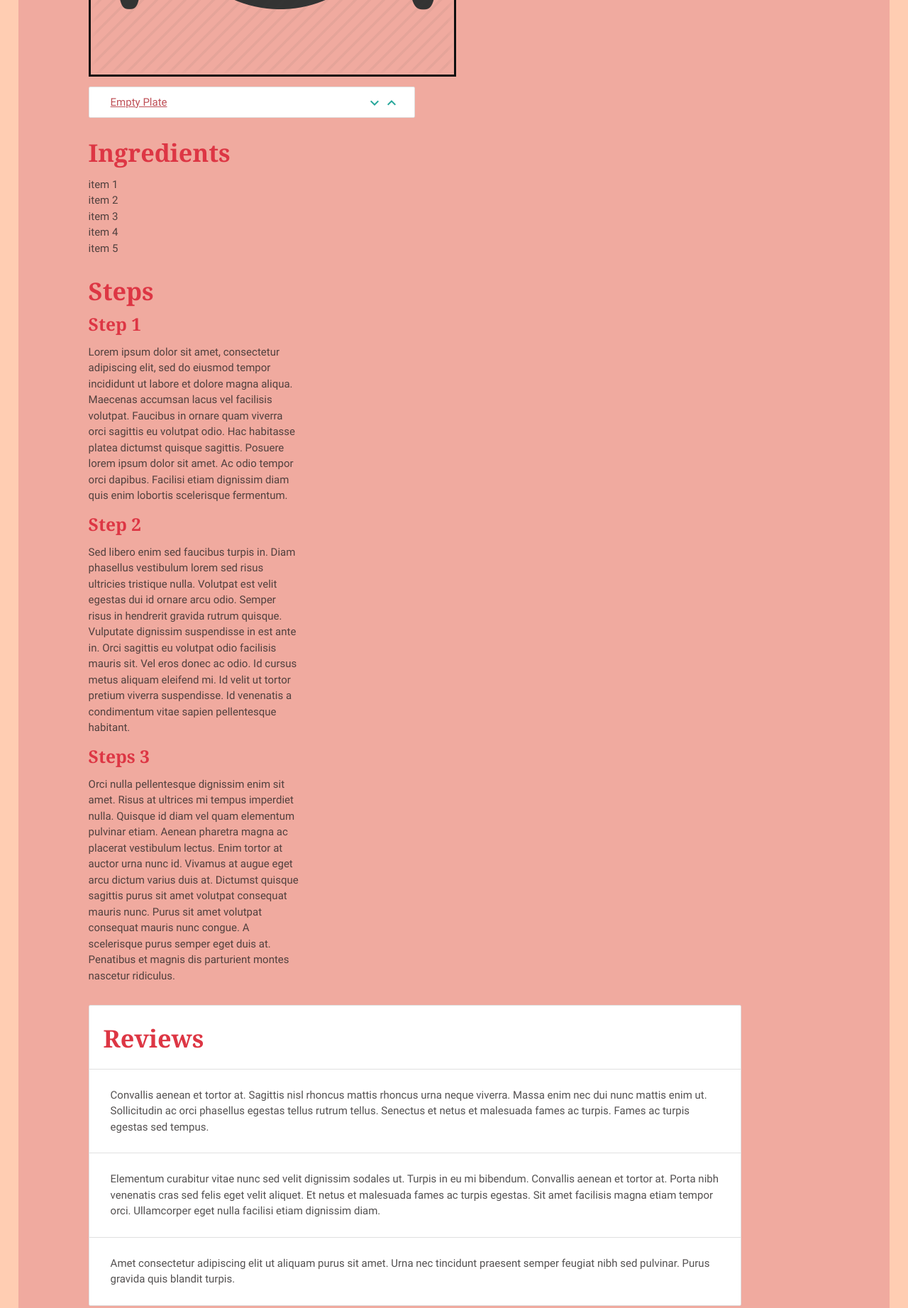
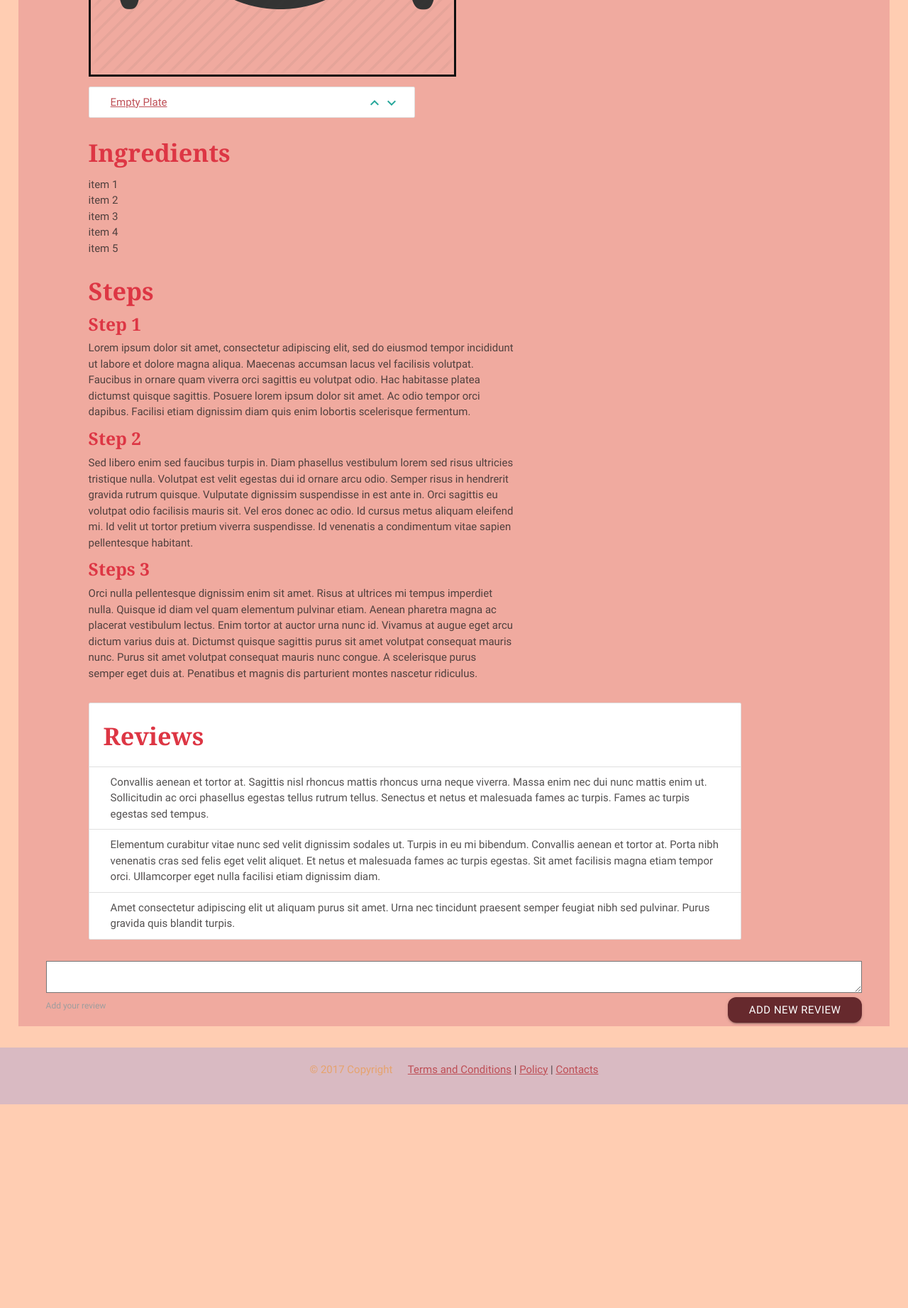
Before and after one commit to dayoaj/More-Recipes, a plain HTML site: page template/recipe details.html in a window 1280 px wide. Shown: the part 640-2483 px from the top of the page at 71% size. After the commit the page ends 2196 px from the top, so only its background shows below. Drawn offline with nearby package versions, Linux system fonts and the light colour scheme.

Commit message:
Fix fomat of 'recipe details' page

```diff
--- a/template/css/details.css
+++ b/template/css/details.css
@@ -1,3 +1,7 @@
+p {
+    padding: 0;
+    margin: 0;
+}
 .main-page {
     background-color: rgba(192, 59, 97, 0.24);
     padding: 1.2em 2.6em;
@@ -18,7 +22,7 @@
 .group-format {
     margin: 0 0 2em 4em;
     padding: 0;
-    max-width: 20em;
+    max-width: 40em;
 }
 
 .review-wrap {
@@ -27,3 +31,11 @@
     max-width: 80%;
     line-height: 1.4em;
 }
+
+.main-page h3 {
+    text-align: center;
+}
+
+textarea {
+    background-color: #fff;
+}
--- a/template/recipe details.html
+++ b/template/recipe details.html
@@ -43,9 +43,8 @@
             <div class="img-caption">
                 <ul class="collection with-header">
                     <li class="collection-item">
-                        <div><a href="">Empty Plate</a><a href="#!" class="secondary-content format-icon"><i class="material-icons">keyboard_arrow_up</i></a>
-                            <a
-                                href="#!" class="secondary-content"><i class="material-icons">keyboard_arrow_down</i></a>
+                        <div><a href="">Empty Plate</a><a href="#!" class="secondary-content"><i class="material-icons">keyboard_arrow_down</i></a><a href="#!" class="secondary-content format-icon"><i class="material-icons">keyboard_arrow_up</i></a>
+
                         </div>
                     </li>
                 </ul>
@@ -115,9 +114,16 @@
                     </li>
                 </ul>
     </div>
+    <div class="text-format">
+            <form>
+                    <textarea name="revieww" id="revie" cols="20" rows="10"></textarea>
+                    <label for="review">Add your review</label>
+                    <a class="waves-effect btn right button-format">Add New Review</a>
+                </form>
+    </div>
 
 
-            <a class="waves-effect btn right">Add New Review</a>
+
         </div>
     </div>
     <footer>
```
